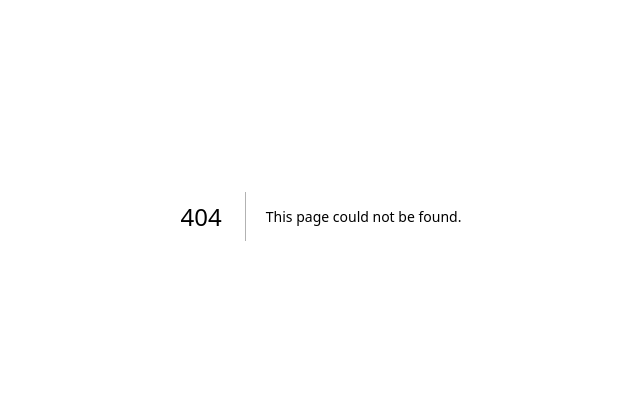
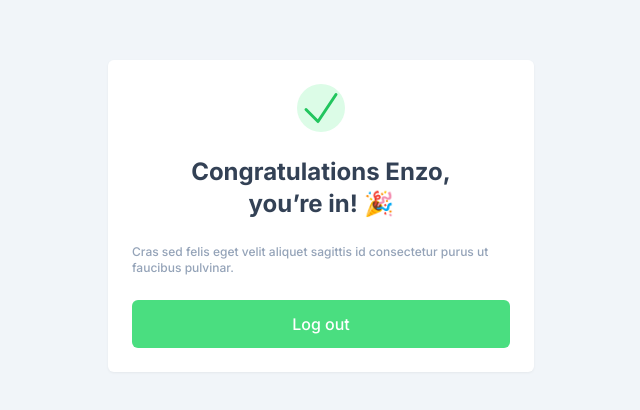
Before and after one commit to enzomazocorodrigues/auth-app, a Next.js app: page /success in a window 1280 px wide. Before the commit this address had no page. Shown: the part 184-594 px from the top of the page, without its empty margins (319-959 px from the left). Built offline with nearby package versions, Linux system fonts and the light colour scheme.

Commit message:
feat: create success page

```diff
--- /dev/null
+++ b/pages/success.tsx
@@ -0,0 +1,25 @@
+import { CheckIcon } from "@heroicons/react/24/solid";
+import { Button } from "../components/Button";
+import { PageIcon } from "../components/PageIcon";
+
+export default function Success() {
+  return (
+    <div className="w-full h-screen bg-slate-100 flex justify-center items-center p-10">
+      <div className="w-[426px] bg-white drop-shadow-sm rounded-md p-6 flex flex-col gap-6 items-center">
+        <PageIcon large>
+          <CheckIcon width={56} height={56} />
+        </PageIcon>
+        <h1 className="text-2xl text-slate-700 font-bold w-3/4 text-center">
+          Congratulations Enzo, you’re in! 🎉
+        </h1>
+        <h2 className="text-xs font-medium text-slate-400">
+          Cras sed felis eget velit aliquet sagittis id consectetur purus ut
+          faucibus pulvinar.
+        </h2>
+        <Button asChild>
+          <a href="/">Log out</a>
+        </Button>
+      </div>
+    </div>
+  );
+}
```
